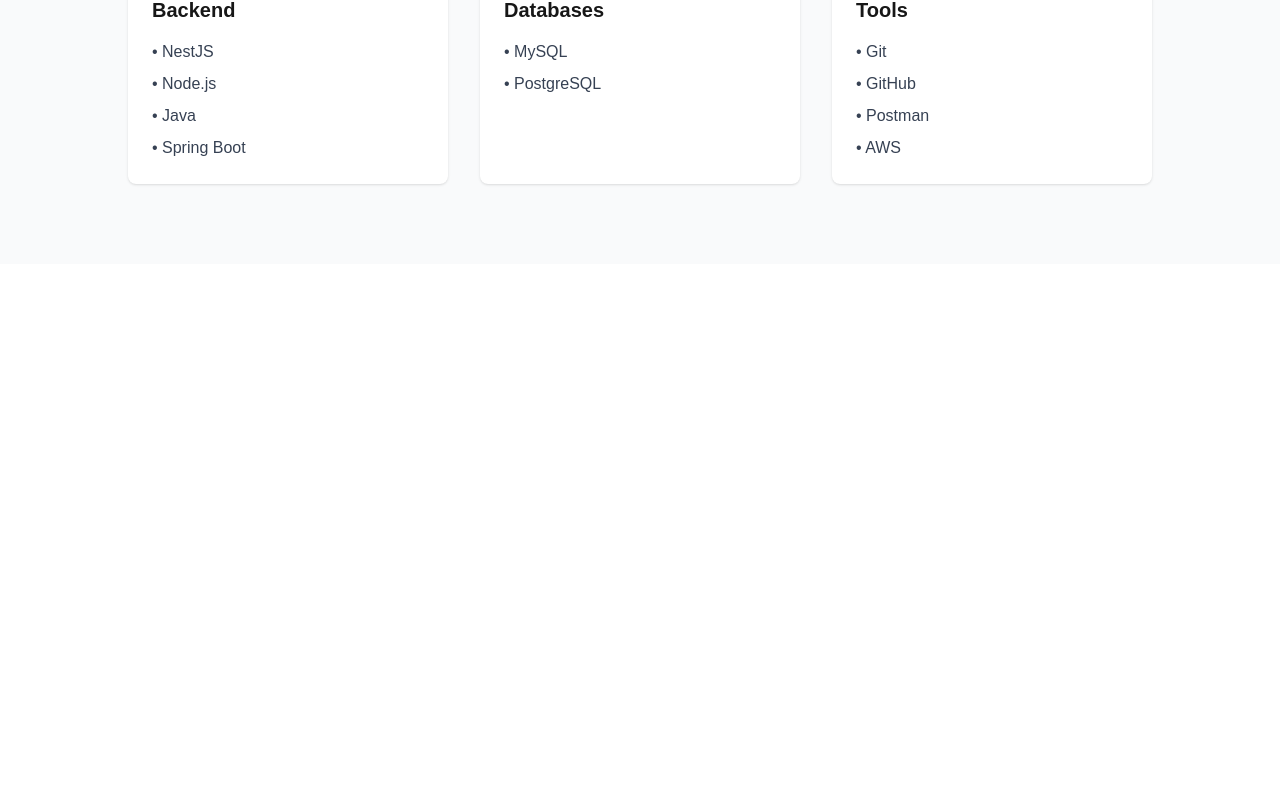
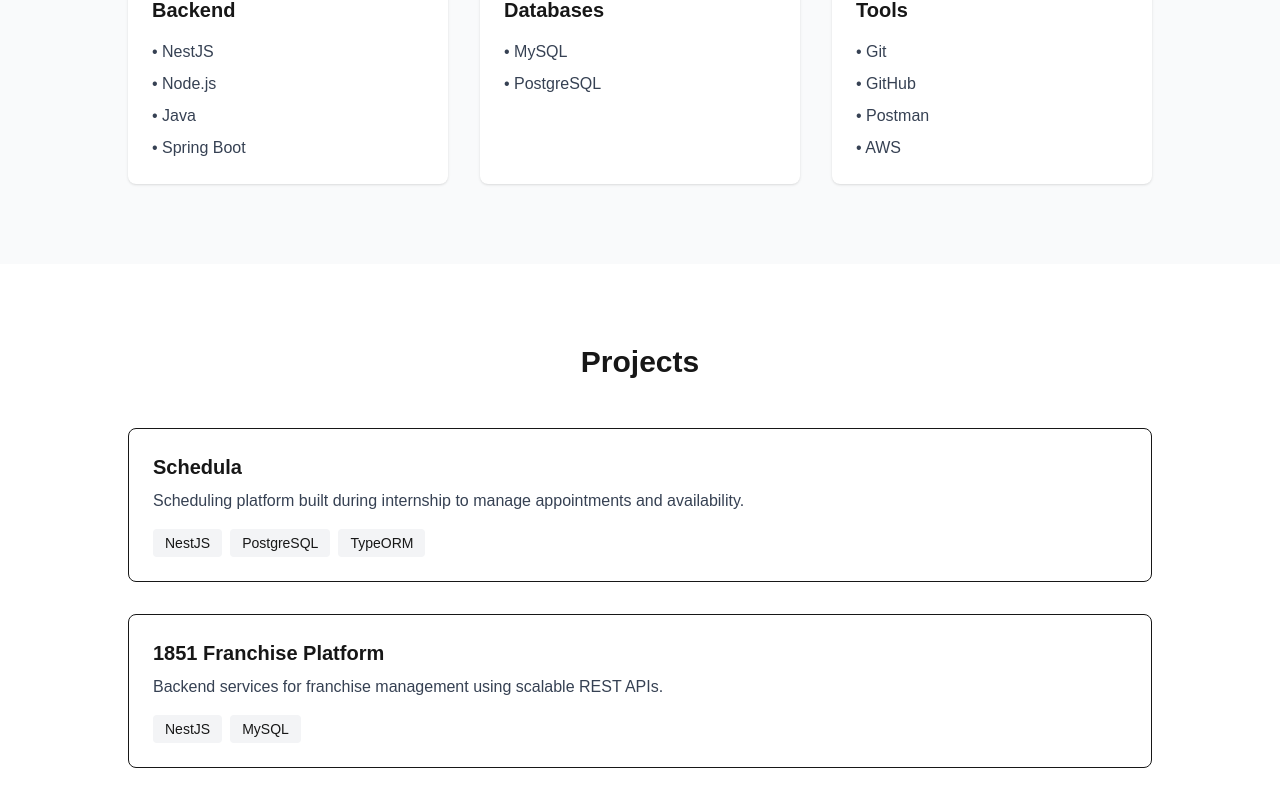
Before and after one commit to snehak07/interactive-portfolio, a Next.js app in the folder frontend/: page / in a window 1280 px wide. Shown: the part 1361-2167 px from the top of the page. Before the commit the page ends 1625 px from the top, so only its background shows below. Built offline with nearby package versions, Linux system fonts and the light colour scheme.

Commit message:
feat: Added Project Section

```diff
--- /dev/null
+++ b/frontend/app/components/Projects.tsx
@@ -0,0 +1,52 @@
+const projects = [
+  {
+    title: "Schedula",
+    description:
+      "Scheduling platform built during internship to manage appointments and availability.",
+    tech: ["NestJS", "PostgreSQL", "TypeORM"],
+  },
+  {
+    title: "1851 Franchise Platform",
+    description:
+      "Backend services for franchise management using scalable REST APIs.",
+    tech: ["NestJS", "MySQL"],
+  },
+];
+
+export default function Projects() {
+  return (
+    <section className="py-20 px-6">
+      <h2 className="text-3xl font-bold text-center mb-12">
+        Projects
+      </h2>
+
+      <div className="max-w-5xl mx-auto grid gap-8">
+        {projects.map((project) => (
+          <div
+            key={project.title}
+            className="border rounded-lg p-6 hover:shadow-md transition"
+          >
+            <h3 className="text-xl font-semibold mb-2">
+              {project.title}
+            </h3>
+
+            <p className="text-gray-700 mb-4">
+              {project.description}
+            </p>
+
+            <div className="flex flex-wrap gap-2">
+              {project.tech.map((t) => (
+                <span
+                  key={t}
+                  className="text-sm bg-gray-100 px-3 py-1 rounded"
+                >
+                  {t}
+                </span>
+              ))}
+            </div>
+          </div>
+        ))}
+      </div>
+    </section>
+  );
+}
--- a/frontend/app/page.tsx
+++ b/frontend/app/page.tsx
@@ -1,6 +1,8 @@
 import Hero from "./components/Hero";
 import About from "./components/About";
 import Skills from "./components/Skills";
+import Projects from "./components/Projects";
+
 
 export default function Home() {
   return (
@@ -8,6 +10,7 @@
       <Hero />
       <About />
       <Skills />
+      <Projects />
     </main>
   );
 }
```
